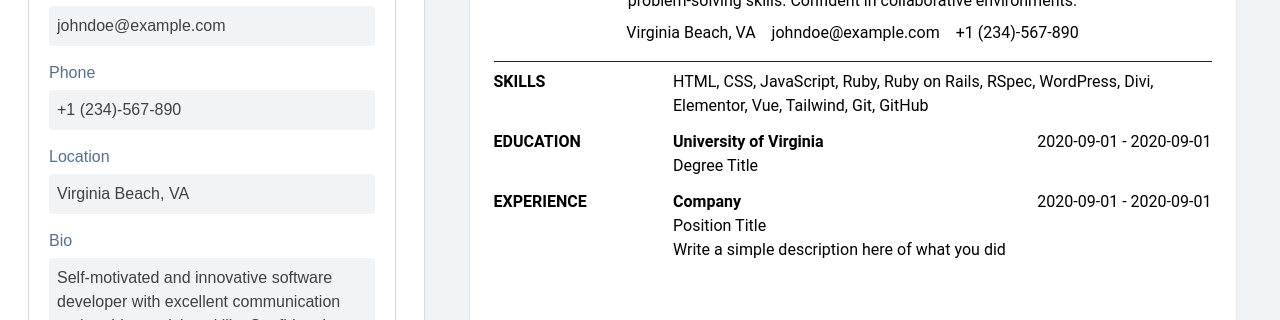
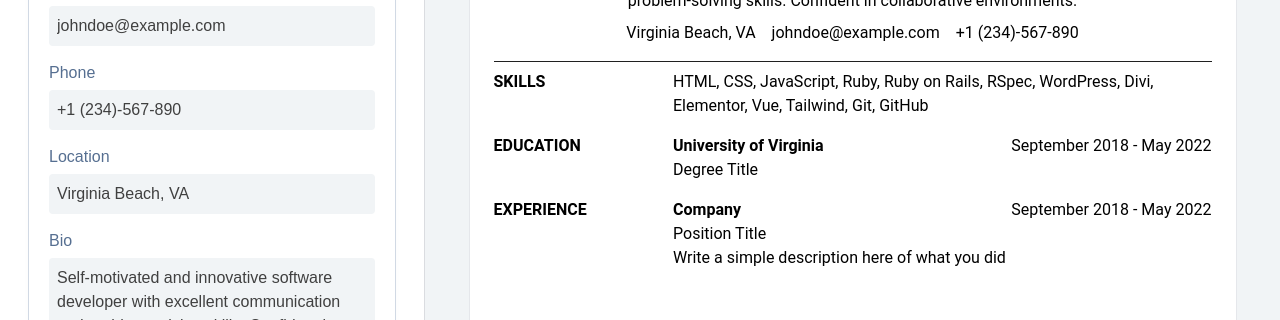
Before and after one commit to supersakana/vue_cv, a Vue app: page / in a window 1280 px wide. Shown: the part 205-525 px from the top of the page. Built offline with nearby package versions, Linux system fonts and the light colour scheme.

Commit message:
changed the date input to text (so user can format date how they want

```diff
--- a/src/App.vue
+++ b/src/App.vue
@@ -27,16 +27,16 @@ function defaults(form, id){
       id: id,
       university: 'University of Virginia',
       degree: 'Degree Title',
-      from_uni: '2020-09-01',
-      to_uni: '2020-09-01',
+      from_uni: 'September 2018',
+      to_uni: 'May 2022',
     },
     experience: {
       id: id,
       company: 'Company',
       position: 'Position Title',
       description: 'Write a simple description here of what you did',
-      from_comp: '2020-09-01',
-      to_comp: '2020-09-01'
+      from_comp: 'September 2018',
+      to_comp: 'May 2022'
     }
   }
   return data[form]
--- a/src/components/CvDoc.vue
+++ b/src/components/CvDoc.vue
@@ -11,7 +11,7 @@
         <hr class="my-2 border-[#202020]">
       </div>
 
-      <div class="flex flex-col gap-y-3">
+      <div class="flex flex-col gap-y-4">
         <div class="flex">
           <span class="font-bold basis-1/4">SKILLS</span>
           <p class=" basis-3/4">{{ contents.skills.join(', ') }}</p>
--- a/src/components/forms/EducationForm.vue
+++ b/src/components/forms/EducationForm.vue
@@ -36,7 +36,7 @@
                 :data-id="edu.id"
                 data-input="from_uni"
                 :value='edu.from_uni'
-                type='date'
+                type='text'
                 @input="onInput($event, 'education')"
               />
         </div>
@@ -47,7 +47,7 @@
                   :data-id="edu.id"
                   data-input="to_uni"
                   :value='edu.to_uni'
-                  type='date'
+                  type='text'
                   @input="onInput($event, 'education')"
               />
         </div>
--- a/src/components/forms/ExperienceForm.vue
+++ b/src/components/forms/ExperienceForm.vue
@@ -46,7 +46,7 @@
                   :data-id="exp.id"
                   data-input="from_comp"
                   :value='exp.from_comp'
-                  type='date'
+                  type='text'
                   @input="onInput($event, 'experience')"
               />
           </div>
@@ -57,7 +57,7 @@
                   :data-id="exp.id"
                   data-input="to_comp"
                   :value='exp.to_comp'
-                  type='date'
+                  type='text'
                   @input="onInput($event, 'experience')"
               />
           </div>
```
